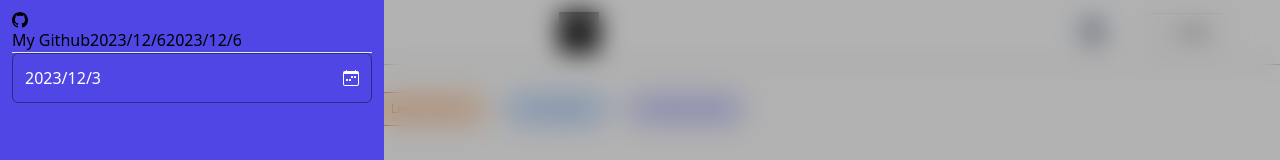
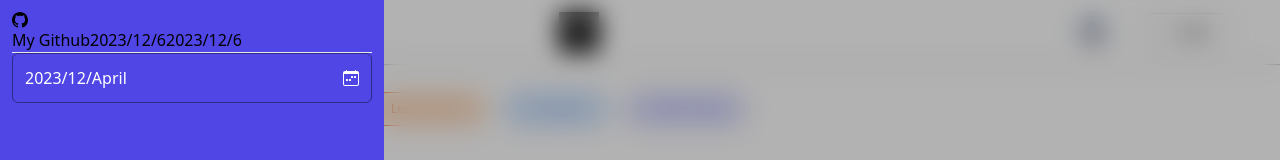
Before and after one commit to MohamadMahdi-Tasha/coffeCatchUp, a React (Vite) app: page / in a window 1280 px wide. Shown: the top 160 px of the page. Built offline with nearby package versions, Linux system fonts and the light colour scheme.

Commit message:
changed content of elements in datepicker

```diff
--- a/src/components/chunks/datePickerComponent.tsx
+++ b/src/components/chunks/datePickerComponent.tsx
@@ -833,7 +833,7 @@ export default function DatePickerComponent():JSX.Element{
     return(
         <>
             <button onClick={():void => (isOpened) ? setOpened(false) : setOpened(true)} className={'border border-black/40 transition-all hover:border-white active:bg-white/20 rounded-md bg-transparent text-white w-full flex p-3 justify-between items-center mb-3'}>
-                <span>{todayYear}/{todayDate}/{todayMonth}</span>
+                <span>{showingYear}/{showingDate}/{showingMonth}</span>
                 <IconComponent type={'calender'}/>
             </button>
             {(isOpened) ? <BottomSide /> : false}
```
